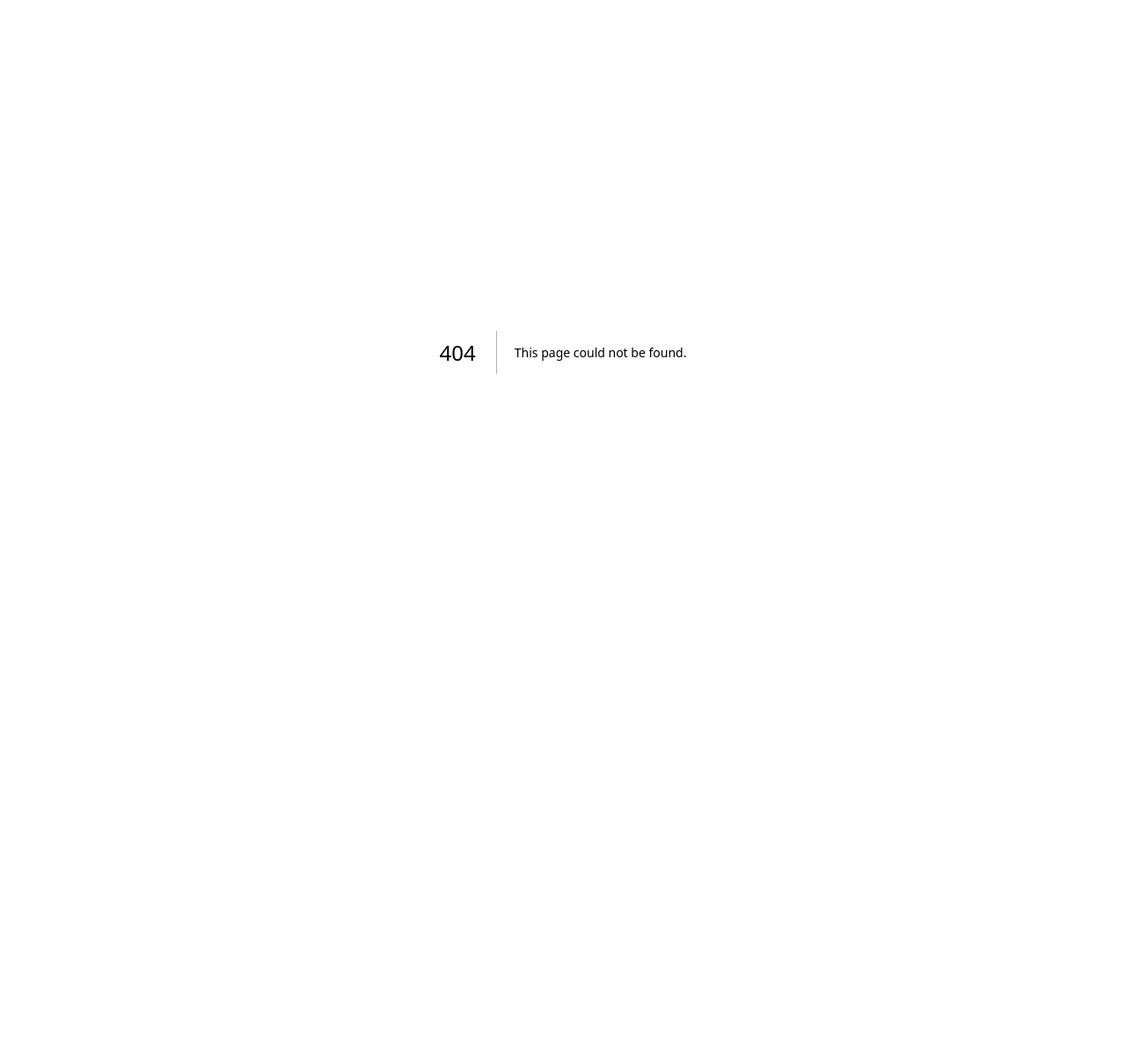
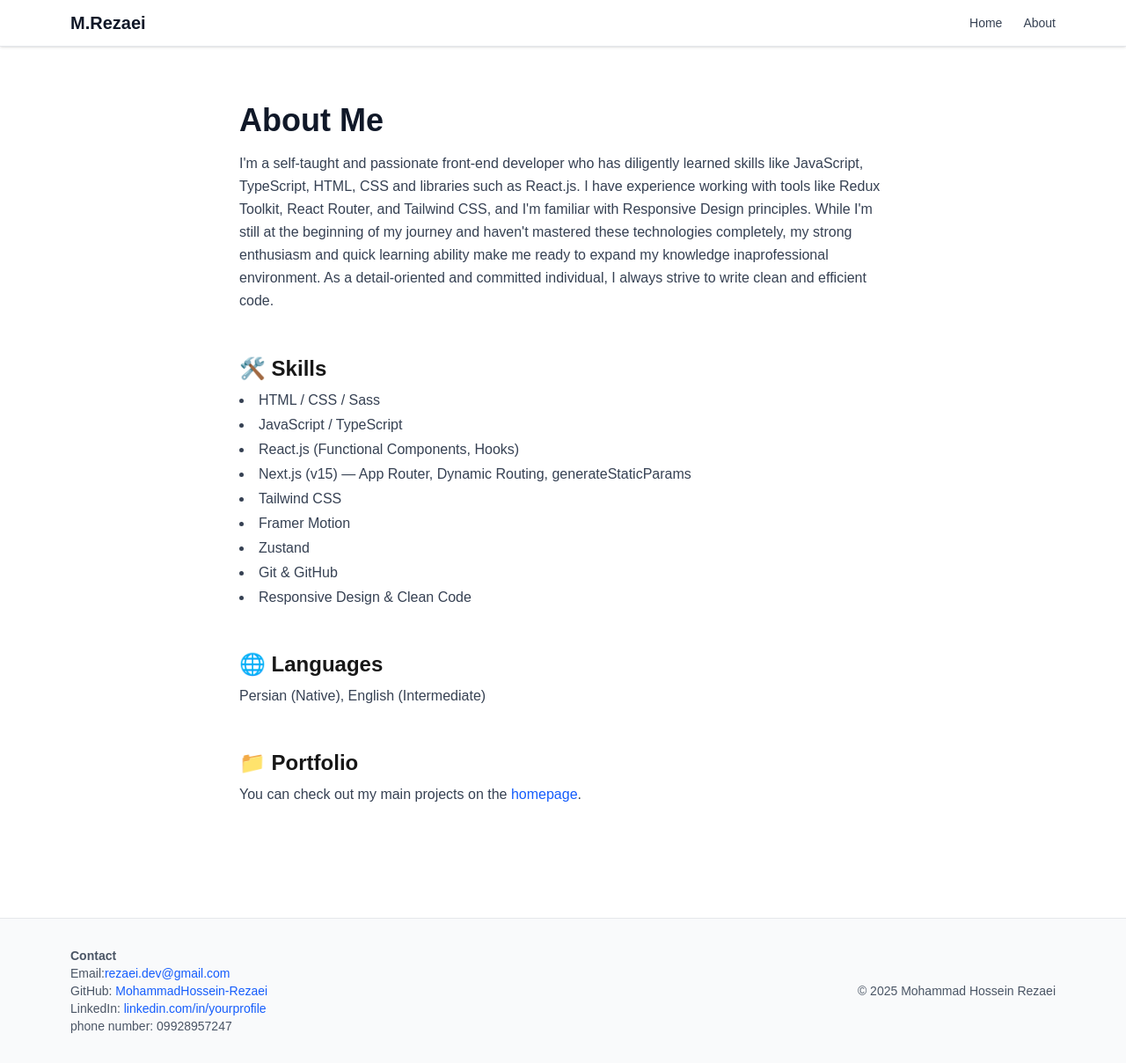
Before and after one commit to MohammadHossein-Rezaei/my-portfolio, a Next.js app: page /about in a window 1280 px wide. Before the commit this address had no page. Shown: the whole page at 88% size. Before the commit the page ends 800 px from the top, so only its background shows below. Built offline with nearby package versions, Linux system fonts and the light colour scheme.

Commit message:
add about and footer component

```diff
--- /dev/null
+++ b/src/app/about/page.tsx
@@ -0,0 +1,64 @@
+// src/app/about/page.tsx
+import Link from "next/link";
+
+export const metadata = {
+  title: "About Me | Mohammad Hossein Rezaei",
+  description: "Learn more about my background, skills, and experience.",
+};
+
+export default function AboutPage() {
+  return (
+    <section className="max-w-3xl mx-auto px-4 py-16 space-y-12">
+      <div>
+        <h1 className="text-4xl font-bold text-gray-900 mb-4">About Me</h1>
+        <p className="text-gray-700 leading-relaxed">
+          I'm a self-taught and passionate front-end developer who has
+          diligently learned skills like JavaScript, TypeScript, HTML, CSS and
+          libraries such as React.js. I have experience working with tools like
+          Redux Toolkit, React Router, and Tailwind CSS, and I'm familiar with
+          Responsive Design principles. While I'm still at the beginning of my
+          journey and haven't mastered these technologies completely, my strong
+          enthusiasm and quick learning ability make me ready to expand my
+          knowledge inaprofessional environment. As a detail-oriented and
+          committed individual, I always strive to write clean and efficient
+          code.
+        </p>
+      </div>
+
+      <div>
+        <h2 className="text-2xl font-semibold mb-2">🛠️ Skills</h2>
+        <ul className="list-disc list-inside text-gray-700 space-y-1">
+          <li>HTML / CSS / Sass</li>
+          <li>JavaScript / TypeScript</li>
+          <li>React.js (Functional Components, Hooks)</li>
+          <li>
+            Next.js (v15) — App Router, Dynamic Routing, generateStaticParams
+          </li>
+          <li>Tailwind CSS</li>
+          <li>Framer Motion</li>
+          <li>Zustand</li>
+          <li>Git & GitHub</li>
+          <li>Responsive Design & Clean Code</li>
+        </ul>
+      </div>
+
+      <div>
+        <h2 className="text-2xl font-semibold mb-2">🌐 Languages</h2>
+        <p className="text-gray-700">
+          Persian (Native), English (Intermediate)
+        </p>
+      </div>
+
+      <div>
+        <h2 className="text-2xl font-semibold mb-2">📁 Portfolio</h2>
+        <p className="text-gray-700">
+          You can check out my main projects on the{" "}
+          <Link href="/" className="text-blue-600 hover:underline">
+            homepage
+          </Link>
+          .
+        </p>
+      </div>
+    </section>
+  );
+}
--- a/src/app/layout.tsx
+++ b/src/app/layout.tsx
@@ -1,6 +1,8 @@
 import type { Metadata } from "next";
 import { Geist, Geist_Mono } from "next/font/google";
 import "./globals.css";
+import Navbar from "@/components/Navbar";
+import Footer from "@/components/Footer";
 
 const geistSans = Geist({
   variable: "--font-geist-sans",
@@ -27,7 +29,9 @@ export default function RootLayout({
       <body
         className={`${geistSans.variable} ${geistMono.variable} antialiased`}
       >
+        <Navbar />
         {children}
+        <Footer />
       </body>
     </html>
   );
--- /dev/null
+++ b/src/components/Footer.tsx
@@ -0,0 +1,47 @@
+import Link from "next/link";
+
+export default function Footer() {
+  return (
+    <footer className="border-t border-gray-200 mt-16 py-8 bg-gray-50">
+      <div className="max-w-6xl mx-auto px-4 flex flex-col md:flex-row justify-between items-center gap-6 text-sm text-gray-600">
+        <div className="text-center md:text-left">
+          <p className="font-semibold">Contact</p>
+          <p>
+            Email:
+            <a
+              href="mohammadhossein.r423@gmail.com"
+              className="text-blue-600 hover:underline"
+            >
+              rezaei.dev@gmail.com
+            </a>
+          </p>
+          <p>
+            GitHub:{" "}
+            <Link
+              href="https://github.com/MohammadHossein-Rezaei"
+              className="text-blue-600 hover:underline"
+              target="_blank"
+            >
+              MohammadHossein-Rezaei
+            </Link>
+          </p>
+          <p>
+            LinkedIn:{" "}
+            <Link
+              href="https://linkedin.com"
+              className="text-blue-600 hover:underline"
+              target="_blank"
+            >
+              linkedin.com/in/yourprofile
+            </Link>
+          </p>
+          <p>phone number: 09928957247</p>
+        </div>
+
+        <div className="text-center md:text-right">
+          <p>&copy; {new Date().getFullYear()} Mohammad Hossein Rezaei</p>
+        </div>
+      </div>
+    </footer>
+  );
+}
--- /dev/null
+++ b/src/components/Navbar.tsx
@@ -0,0 +1,23 @@
+import Link from "next/link";
+
+export default function Navbar() {
+  return (
+    <nav className="w-full border-b border-gray-200 bg-white shadow-sm sticky top-0 z-50">
+      <div className="max-w-6xl mx-auto px-4 py-3 flex justify-between items-center">
+        <Link href="/" className="text-xl font-bold text-gray-900">
+          M.Rezaei
+        </Link>
+
+        <div className="flex gap-6 text-sm font-medium text-gray-700">
+          <Link href="/" className="hover:text-blue-600 transition">
+            Home
+          </Link>
+
+          <Link href="/about" className="hover:text-blue-600 transition">
+            About
+          </Link>
+        </div>
+      </div>
+    </nav>
+  );
+}
```
